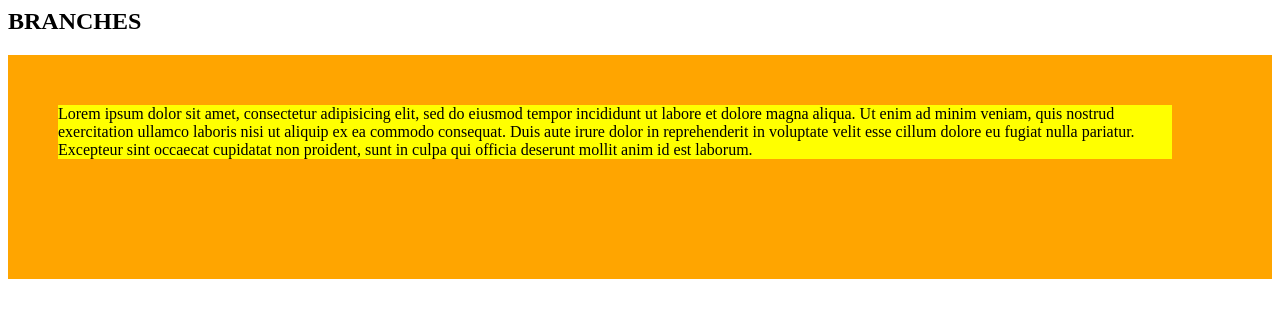
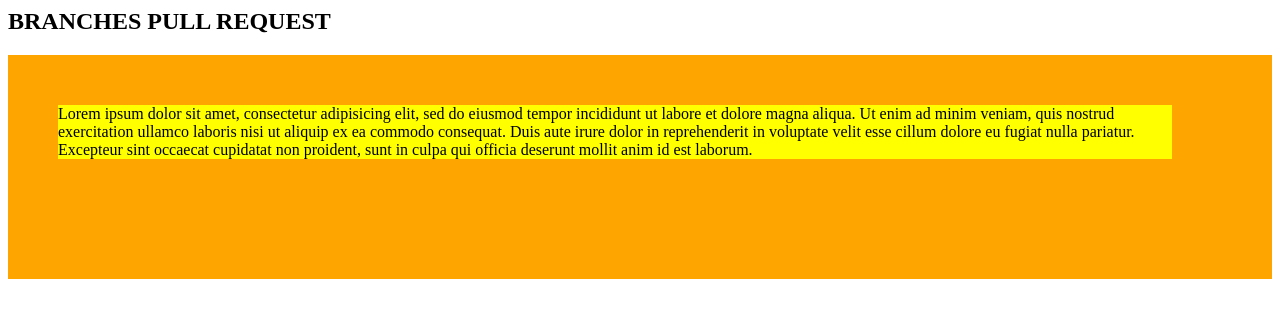
Before and after one commit to BettyV/programadores, a plain HTML site: page index.html in a window 1280 px wide. Drawn offline with Linux system fonts and the light colour scheme.

Commit message:
cambios
cambios a este branch

```diff
--- a/index.html
+++ b/index.html
@@ -2,7 +2,7 @@
 <head>
 	<title>PrActica 5</title>
 
-	<h2>BRANCHES</h2>
+	<h2>BRANCHES PULL REQUEST</h2>
 
 	<link rel="stylesheet" type="text/css" href="css/estilos.css" />
 </head>
```
